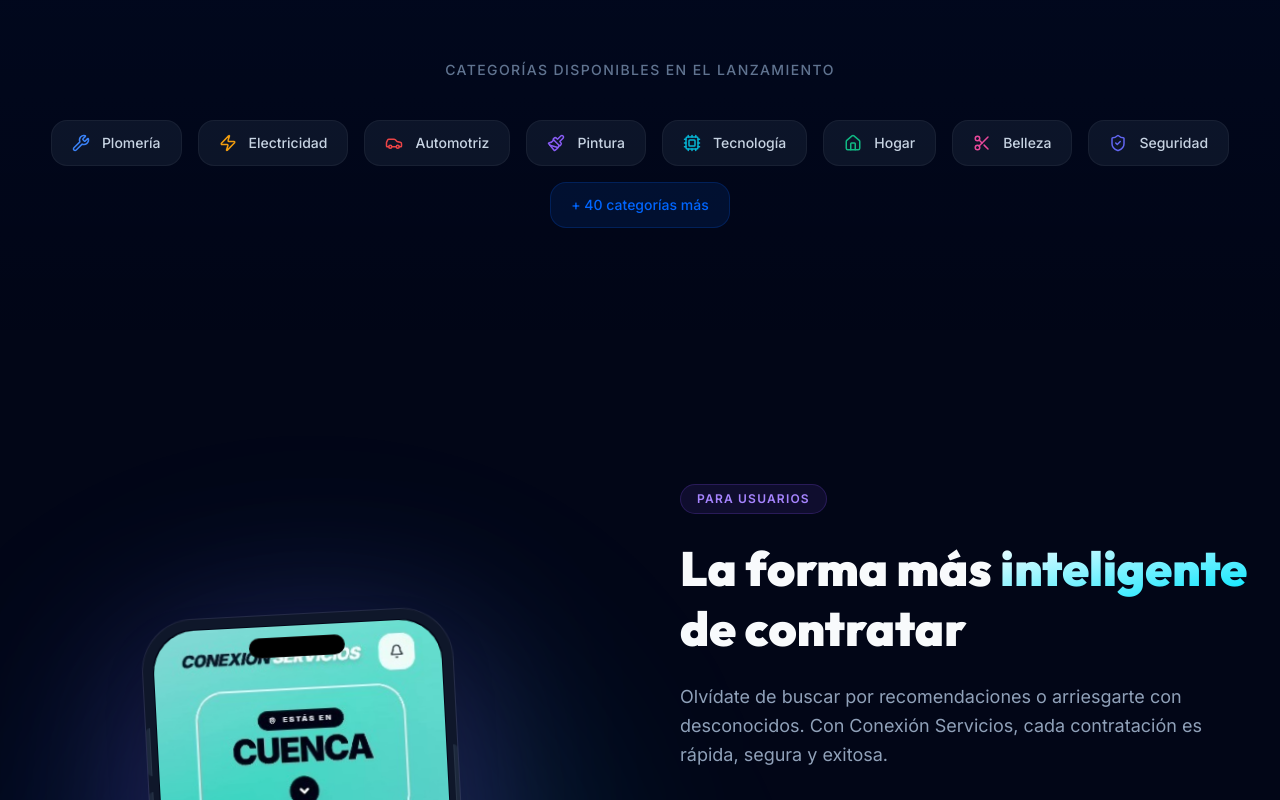
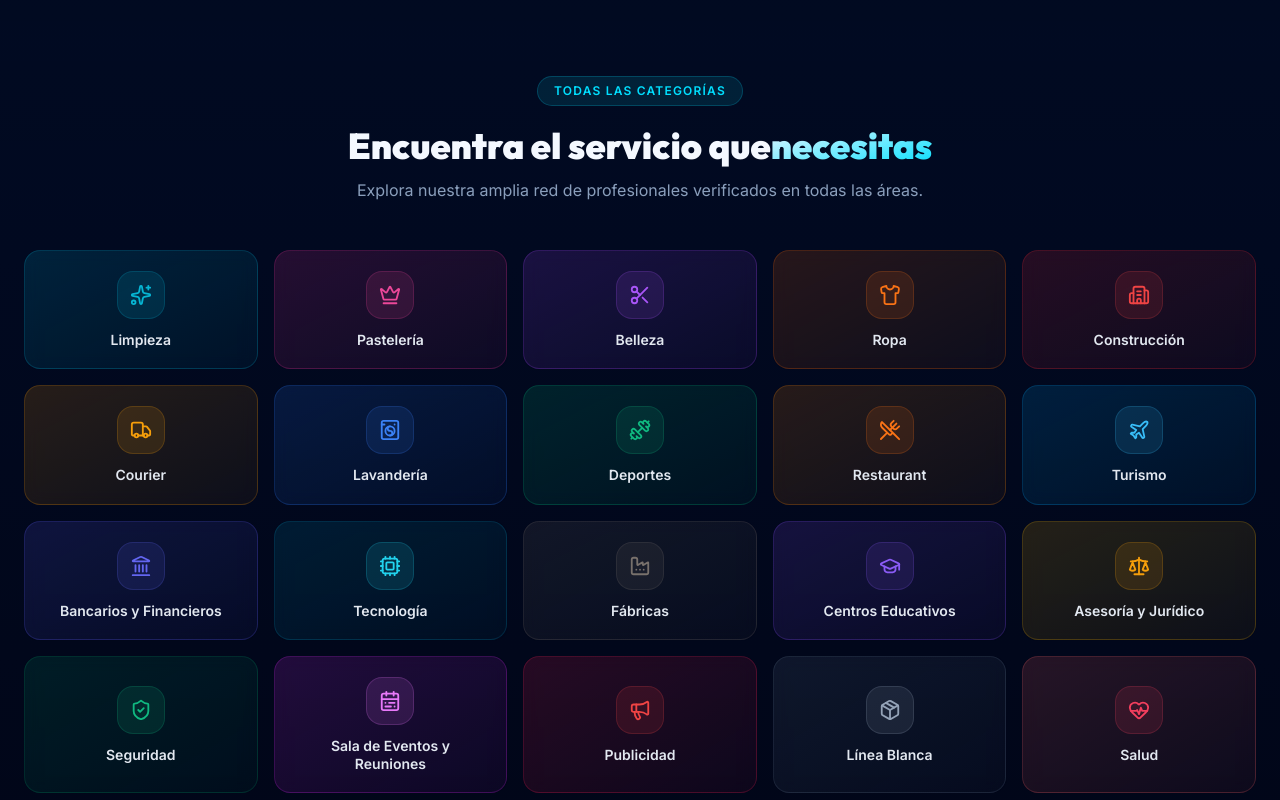
Before and after one commit to josueps15/conexionserviciosecuador, a React (Vite) app: page / in a window 1280 px wide. Shown: the part 1920-2720 px from the top of the page. Built offline with nearby package versions, Linux system fonts and the light colour scheme.

Commit message:
UI: Add dedicated 22-category showcase section with premium card grid

```diff
--- a/src/App.tsx
+++ b/src/App.tsx
@@ -1,31 +1,14 @@
 import React, { useState, useEffect } from 'react';
 import { motion } from 'framer-motion';
 import {
-    ShieldCheck,
-    Zap,
-    Star,
-    MapPin,
-    CreditCard,
-    Bot,
-    BadgeCheck,
-    BarChart3,
-    Users,
-    TrendingUp,
-    CalendarCheck,
-    Layers,
-    Globe,
-    Mail,
-    Instagram,
-    Facebook,
-    Download,
-    ArrowRight,
-    CheckCircle2,
-    Wrench,
-    Car,
-    Paintbrush,
-    Cpu,
-    Home,
-    Scissors
+    ShieldCheck, Zap, Star, MapPin, CreditCard, Bot, BadgeCheck,
+    BarChart3, Users, TrendingUp, CalendarCheck, Layers, Globe, Mail,
+    Instagram, Facebook, Download, ArrowRight, CheckCircle2,
+    Car, Cpu, Home, Scissors,
+    Sparkles, Shirt, Package, Truck, Dumbbell, UtensilsCrossed,
+    Plane, Building2, Landmark, Factory, GraduationCap, Scale,
+    Megaphone, WashingMachine, HeartPulse, Crown,
+    CalendarRange
 } from 'lucide-react';
 
 import { InteractiveHoverButton } from './components/ui/InteractiveHoverButton';
@@ -94,14 +77,28 @@ const BUSINESS_BENEFITS = [
 
 // ─── Service Categories ─────────────────────────────────────────────────────────
 const SERVICE_CATEGORIES = [
-    { icon: Wrench, label: 'Plomería', color: '#3B82F6' },
-    { icon: Zap, label: 'Electricidad', color: '#F59E0B' },
-    { icon: Car, label: 'Automotriz', color: '#EF4444' },
-    { icon: Paintbrush, label: 'Pintura', color: '#8B5CF6' },
-    { icon: Cpu, label: 'Tecnología', color: '#06B6D4' },
-    { icon: Home, label: 'Hogar', color: '#10B981' },
-    { icon: Scissors, label: 'Belleza', color: '#EC4899' },
-    { icon: ShieldCheck, label: 'Seguridad', color: '#6366F1' },
+    { icon: Sparkles, label: 'Limpieza', color: '#06B6D4', bg: 'from-cyan-500/15 to-cyan-500/5', border: 'border-cyan-500/20' },
+    { icon: Crown, label: 'Pastelería', color: '#EC4899', bg: 'from-pink-500/15 to-pink-500/5', border: 'border-pink-500/20' },
+    { icon: Scissors, label: 'Belleza', color: '#A855F7', bg: 'from-purple-500/15 to-purple-500/5', border: 'border-purple-500/20' },
+    { icon: Shirt, label: 'Ropa', color: '#F97316', bg: 'from-orange-500/15 to-orange-500/5', border: 'border-orange-500/20' },
+    { icon: Building2, label: 'Construcción', color: '#EF4444', bg: 'from-red-500/15 to-red-500/5', border: 'border-red-500/20' },
+    { icon: Truck, label: 'Courier', color: '#F59E0B', bg: 'from-amber-500/15 to-amber-500/5', border: 'border-amber-500/20' },
+    { icon: WashingMachine, label: 'Lavandería', color: '#3B82F6', bg: 'from-blue-500/15 to-blue-500/5', border: 'border-blue-500/20' },
+    { icon: Dumbbell, label: 'Deportes', color: '#10B981', bg: 'from-emerald-500/15 to-emerald-500/5', border: 'border-emerald-500/20' },
+    { icon: UtensilsCrossed, label: 'Restaurant', color: '#F97316', bg: 'from-orange-400/15 to-orange-400/5', border: 'border-orange-400/20' },
+    { icon: Plane, label: 'Turismo', color: '#38BDF8', bg: 'from-sky-500/15 to-sky-500/5', border: 'border-sky-500/20' },
+    { icon: Landmark, label: 'Bancarios y Financieros', color: '#6366F1', bg: 'from-indigo-500/15 to-indigo-500/5', border: 'border-indigo-500/20' },
+    { icon: Cpu, label: 'Tecnología', color: '#22D3EE', bg: 'from-cyan-600/15 to-cyan-600/5', border: 'border-cyan-600/20' },
+    { icon: Factory, label: 'Fábricas', color: '#78716C', bg: 'from-stone-500/15 to-stone-500/5', border: 'border-stone-500/20' },
+    { icon: GraduationCap, label: 'Centros Educativos', color: '#8B5CF6', bg: 'from-violet-500/15 to-violet-500/5', border: 'border-violet-500/20' },
+    { icon: Scale, label: 'Asesoría y Jurídico', color: '#F59E0B', bg: 'from-yellow-500/15 to-yellow-500/5', border: 'border-yellow-500/20' },
+    { icon: ShieldCheck, label: 'Seguridad', color: '#10B981', bg: 'from-emerald-600/15 to-emerald-600/5', border: 'border-emerald-600/20' },
+    { icon: CalendarRange, label: 'Sala de Eventos y Reuniones', color: '#E879F9', bg: 'from-fuchsia-500/15 to-fuchsia-500/5', border: 'border-fuchsia-500/20' },
+    { icon: Megaphone, label: 'Publicidad', color: '#EF4444', bg: 'from-rose-500/15 to-rose-500/5', border: 'border-rose-500/20' },
+    { icon: Package, label: 'Línea Blanca', color: '#94A3B8', bg: 'from-slate-500/15 to-slate-500/5', border: 'border-slate-500/20' },
+    { icon: HeartPulse, label: 'Salud', color: '#F43F5E', bg: 'from-red-400/15 to-red-400/5', border: 'border-red-400/20' },
+    { icon: Car, label: 'Automotriz', color: '#3B82F6', bg: 'from-blue-600/15 to-blue-600/5', border: 'border-blue-600/20' },
+    { icon: Home, label: 'Hogar', color: '#22C55E', bg: 'from-green-500/15 to-green-500/5', border: 'border-green-500/20' },
 ];
 
 const App: React.FC = () => {
@@ -299,33 +296,44 @@ const App: React.FC = () => {
                             ))}
                         </div>
 
-                        {/* Service Categories */}
-                        <motion.div {...fadeIn} className="mt-24">
-                            <p className="text-center text-slate-500 text-sm font-medium tracking-widest uppercase mb-10">Categorías disponibles en el lanzamiento</p>
-                            <div className="flex flex-wrap justify-center gap-4">
+                        {/* ── DEDICATED CATEGORIES SECTION ── */}
+                        <motion.div {...fadeIn} className="mt-28">
+                            <div className="text-center mb-12">
+                                <span className="inline-block px-4 py-1.5 rounded-full text-xs font-bold tracking-widest uppercase bg-secondary/10 border border-secondary/20 text-secondary mb-5">
+                                    Todas las categorías
+                                </span>
+                                <h2 className="text-3xl md:text-4xl font-outfit font-black text-white mb-3">
+                                    Encuentra el servicio que
+                                    <span className="text-gradient">necesitas</span>
+                                </h2>
+                                <p className="text-slate-400 max-w-xl mx-auto text-base">
+                                    Explora nuestra amplia red de profesionales verificados en todas las áreas.
+                                </p>
+                            </div>
+
+                            <div className="grid grid-cols-2 sm:grid-cols-3 md:grid-cols-4 xl:grid-cols-5 gap-4">
                                 {SERVICE_CATEGORIES.map((cat, i) => (
                                     <motion.div
                                         key={cat.label}
-                                        initial={{ opacity: 0, scale: 0.8 }}
-                                        whileInView={{ opacity: 1, scale: 1 }}
+                                        initial={{ opacity: 0, y: 20 }}
+                                        whileInView={{ opacity: 1, y: 0 }}
                                         viewport={{ once: true }}
-                                        transition={{ delay: i * 0.07 }}
-                                        whileHover={{ scale: 1.08 }}
-                                        className="flex items-center gap-3 px-5 py-3 rounded-2xl bg-slate-900/80 border border-white/5 hover:border-white/20 transition-all cursor-default"
+                                        transition={{ duration: 0.4, delay: i * 0.04 }}
+                                        whileHover={{ y: -5, scale: 1.03 }}
+                                        className={`group relative flex flex-col items-center justify-center gap-3 p-5 rounded-2xl bg-gradient-to-br ${cat.bg} border ${cat.border} backdrop-blur-sm cursor-default transition-all duration-300 hover:shadow-xl text-center`}
                                     >
-                                        <cat.icon size={18} style={{ color: cat.color }} />
-                                        <span className="font-medium text-sm text-slate-300">{cat.label}</span>
+                                        {/* Glow on hover */}
+                                        <div className="absolute inset-0 rounded-2xl opacity-0 group-hover:opacity-100 transition-opacity"
+                                            style={{ boxShadow: `0 0 30px ${cat.color}25` }} />
+                                        <div className="w-12 h-12 rounded-2xl flex items-center justify-center relative z-10"
+                                            style={{ background: `${cat.color}20`, border: `1px solid ${cat.color}30` }}>
+                                            <cat.icon size={22} style={{ color: cat.color }} />
+                                        </div>
+                                        <span className="font-semibold text-sm text-slate-200 leading-tight relative z-10">
+                                            {cat.label}
+                                        </span>
                                     </motion.div>
                                 ))}
-                                <motion.div
-                                    initial={{ opacity: 0, scale: 0.8 }}
-                                    whileInView={{ opacity: 1, scale: 1 }}
-                                    viewport={{ once: true }}
-                                    transition={{ delay: 0.6 }}
-                                    className="flex items-center gap-2 px-5 py-3 rounded-2xl bg-primary/10 border border-primary/20 text-primary font-medium text-sm"
-                                >
-                                    + 40 categorías más
-                                </motion.div>
                             </div>
                         </motion.div>
                     </div>
```
